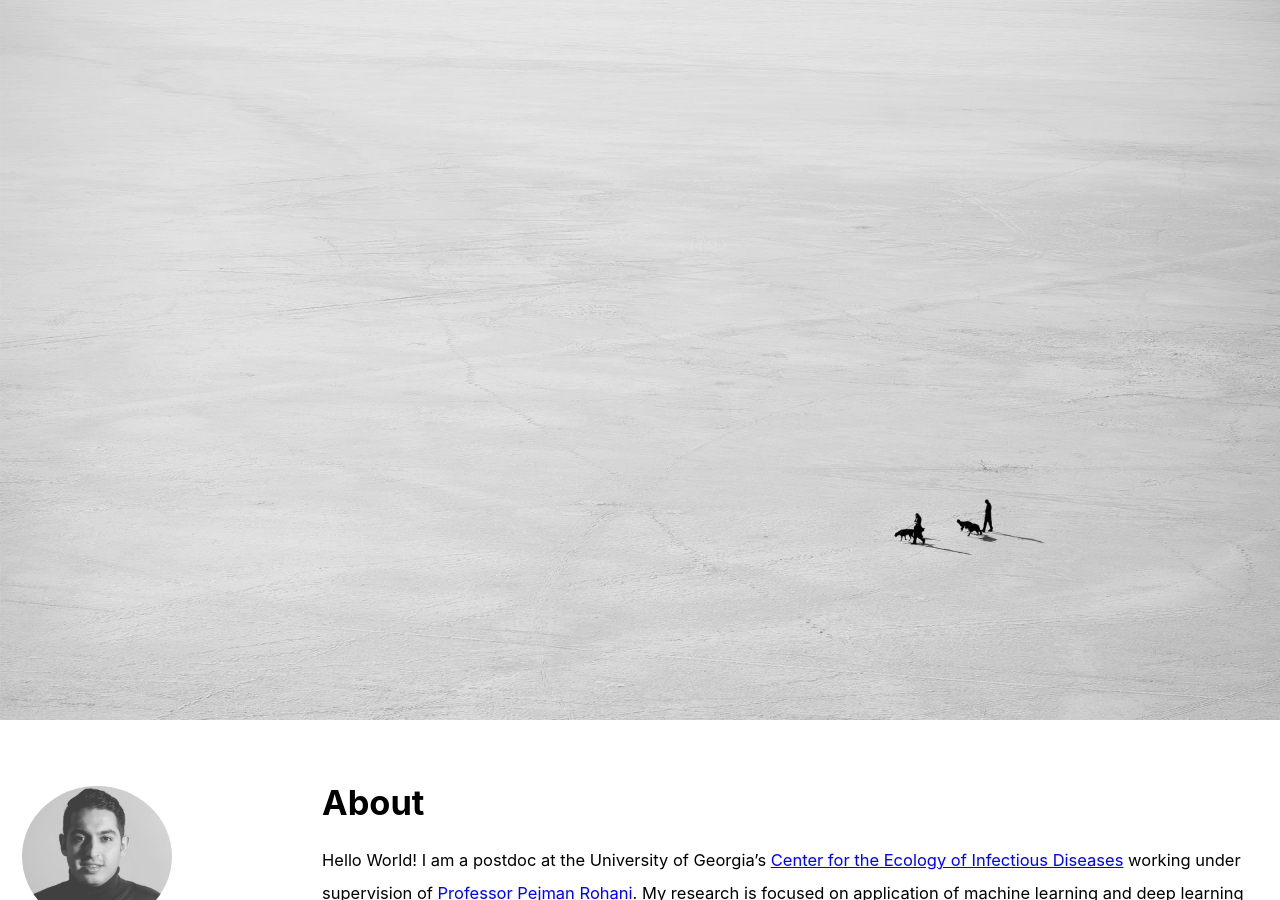
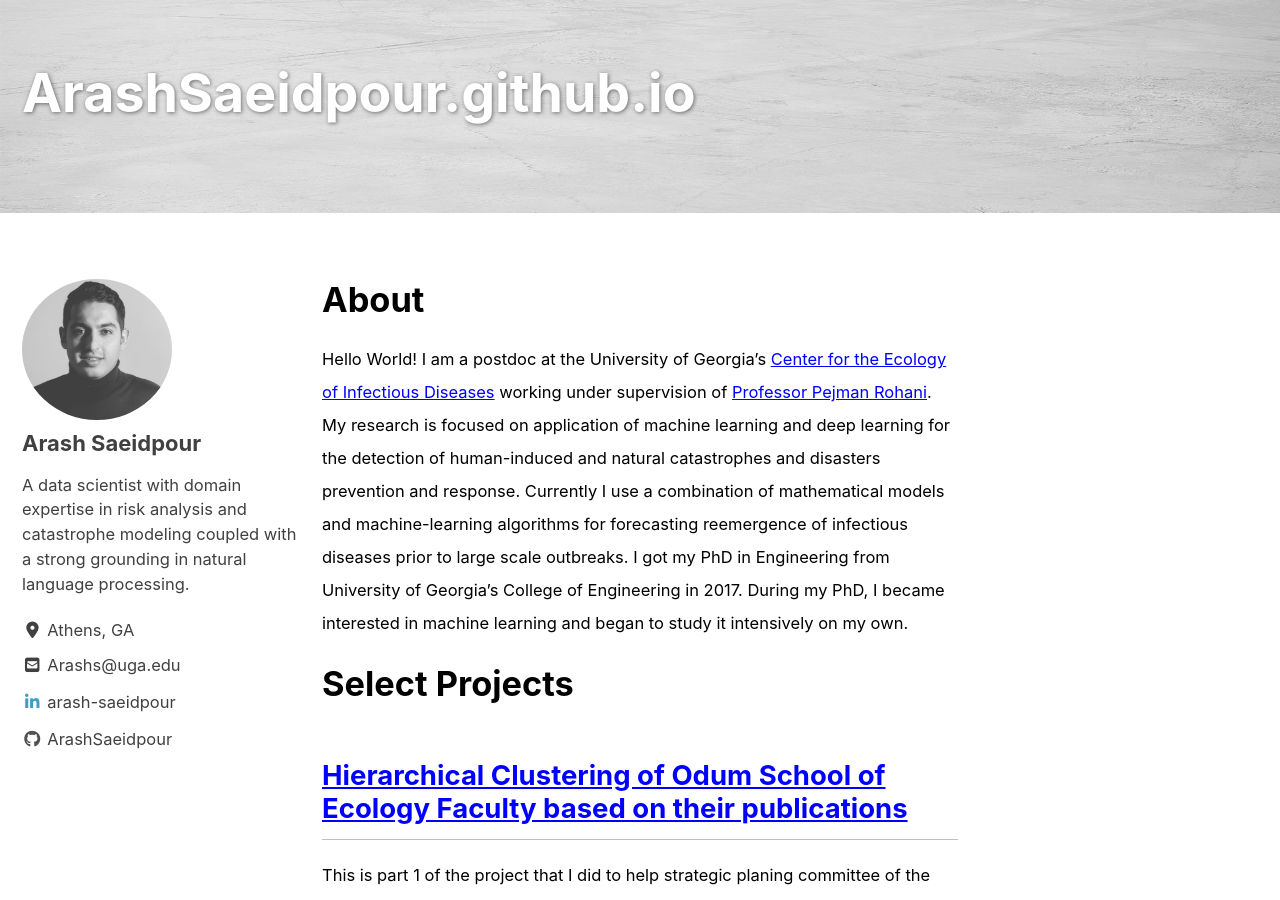
Before and after one commit to ArashSaeidpour/arashsaeidpour.github.io, a Jekyll site: the page built from index.md, in a window 1280 px wide and 900 px high. Built offline with Jekyll 4.4.1, drawn with Linux system fonts in a browser that asks for light colours; cached includes are drawn as plain includes; nearby versions of some CDN libraries; some of the changed text lies outside the part shown.

Commit message:
Fundamental revision

```diff
--- a/_config.yml
+++ b/_config.yml
@@ -109,7 +109,7 @@ analytics:
 author:
   name             : "Arash Saeidpour"
   avatar           : "/assets/images/my_photo3.png" # path of avatar image, e.g. "/assets/images/bio-photo.jpg"
-  bio              : "Yet another data scientist!"
+  bio              : "A data scientist with domain expertise in risk analysis and catastrophe modeling coupled with a strong grounding in natural language processing."
   location         : "Athens, GA"
   email            : # "arashs@uga.edu"
   links:
--- a/index.md
+++ b/index.md
@@ -1,11 +1,14 @@
 ---
 permalink: /
 layout: single
-classes: wide
+#classes: wide
 author_profile: true
-title: "About"
+title: "ArashSaeidpour.github.io"
+#excerpt: "ArashSaeidpour.github.io"
 header:
-  image: /assets/images/header_image.jpg
+  overlay_image: /assets/images/header_image.jpg
+
+
 analytics:
   provider: "google-gtag"
   google:
```
Also changed, not shown: other parts of index.md (+1 -0 lines), 2 other files.
